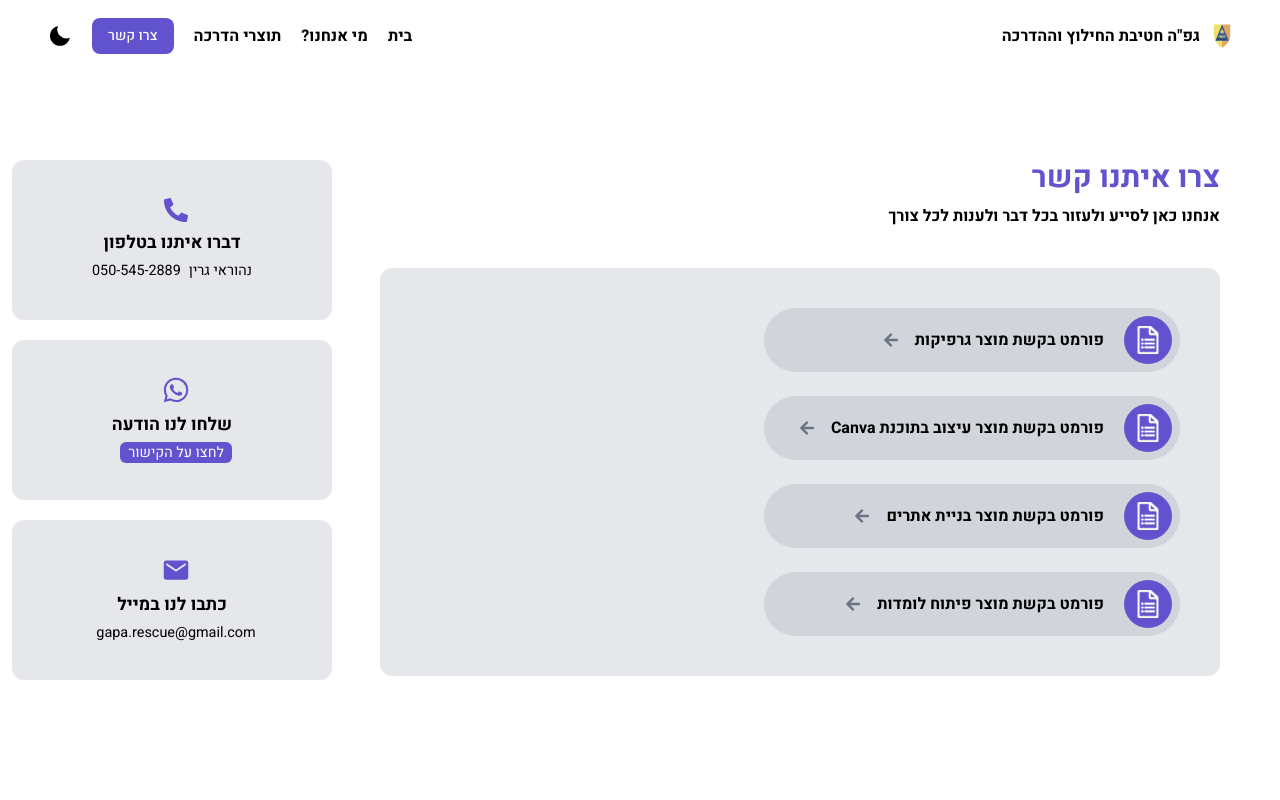
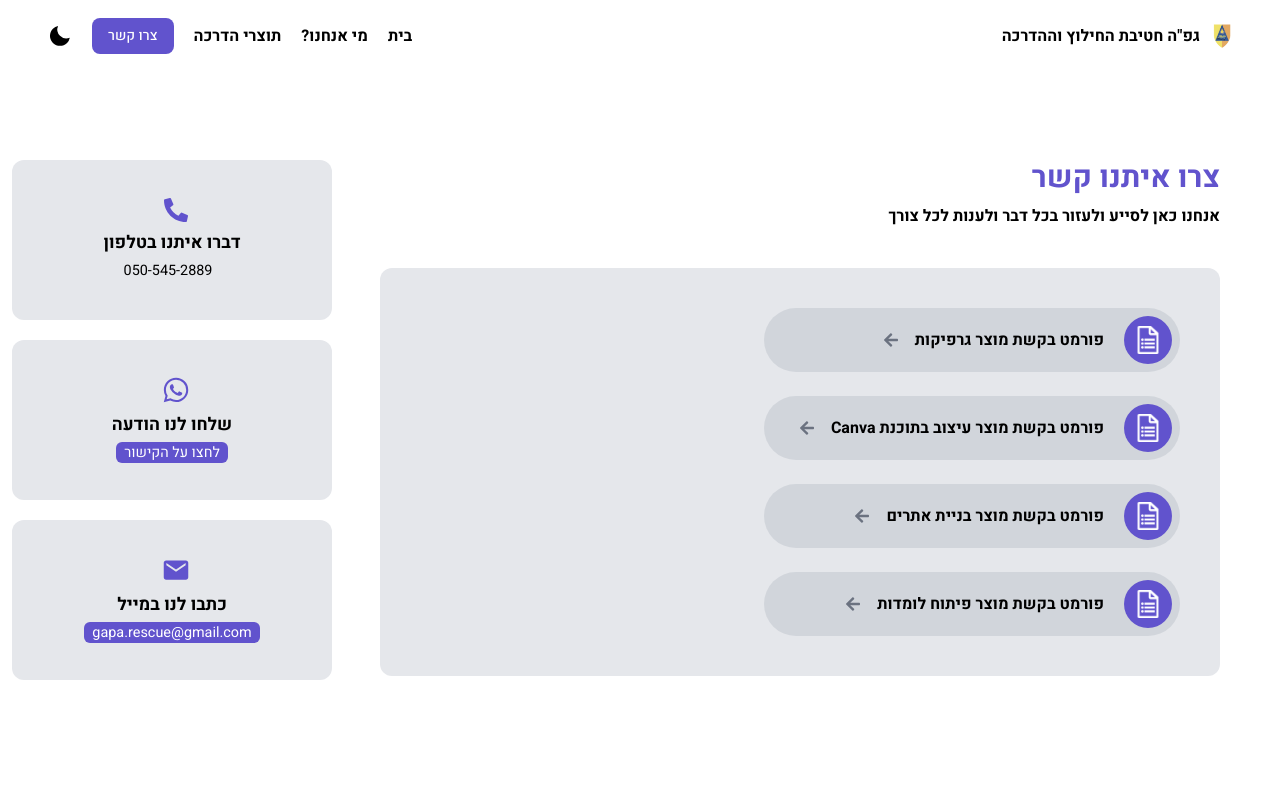
Before and after one commit to gapa-pakar/gapa-website, a React (Vite) app: page /contact in a window 1280 px wide. Shown: the top 800 px of the page. Built offline with nearby package versions, Linux system fonts and the light colour scheme.

Commit message:
mail link

```diff
--- a/src/components/Contact.jsx
+++ b/src/components/Contact.jsx
@@ -44,12 +44,14 @@ const Contacts = [
     {
         id: "whatsapp",
         title: "שלחו לנו הודעה",
-        description: "לחצו על הקישור"
+        description: "לחצו על הקישור",
+        link: "https://wa.me/505452889"
     },
     {
         id: "mail",
         title: "כתבו לנו במייל",
         description: "gapa.rescue@gmail.com",
+        link: "https://mail.google.com/mail/?view=cm&fs=1&to=gapa.rescue@gmail.com"
     }
 ]
 
@@ -92,7 +94,7 @@ export default function Contact() {
                                     <div className='flex flex-col text-center items-center justify-center mb-5 bg-gray-200 dark:bg-gray-700 rounded-xl w-[15rem] md:w-[20rem] h-[8rem] md:h-[10rem]'>
                                         {form.id === "phone" ? <FaPhoneAlt className='ml-2 size-6 text-primary' /> : form.id === "whatsapp" ? <IoLogoWhatsapp className='ml-2 size-7 text-primary' /> : <IoMdMail className='ml-2 size-7 text-primary' />}
                                         <h1 className='mt-2 font-bold md:text-[1.1rem]'>{form.title}</h1>
-                                        <p className='text-[0.9rem] md:text-[0.9rem] mt-[0.2rem]'>{form.id === "whatsapp" ? <a className='hover:bg-gray-500 duration-300 bg-primary text-white px-2 rounded-md' href='https://wa.me/505452889' target='_blank'>{form.description}</a> : form.description}<span className='mr-2'>{form.id === "phone" ? "050-545-2889" : ""}</span></p>
+                                        <p className='text-[0.9rem] md:text-[0.9rem] mt-[0.2rem]'>{form.id === "phone" ? <span className='mr-2'>050-545-2889</span> : <a className='hover:bg-gray-500 duration-300 bg-primary text-white px-2 rounded-md' href={form.link} target='_blank'>{form.description}</a>}</p>
                                     </div>
                                 </div>
                             )
```
